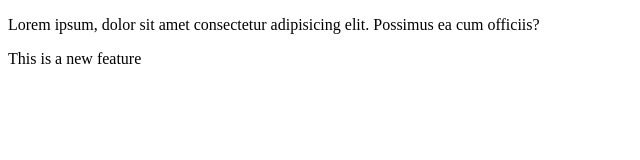
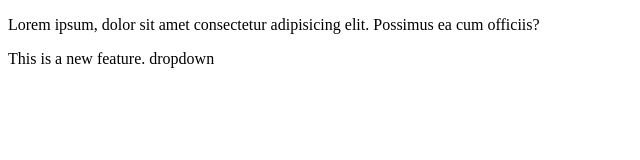
Before and after one commit to Varsha101200/localrepo, a plain HTML site: page index.html in a window 1280 px wide. Shown: the full height of the page, 0-640 px from the left. Drawn offline with Linux system fonts and the light colour scheme.

```diff
--- a/index.html
+++ b/index.html
@@ -7,6 +7,6 @@
 </head>
 <body>
     <p>Lorem ipsum, dolor sit amet consectetur adipisicing elit. Possimus ea cum officiis?</p>
-    <p>This is a new feature</p>
+    <p>This is a new feature. dropdown</p>
 </body>
 </html>
```
